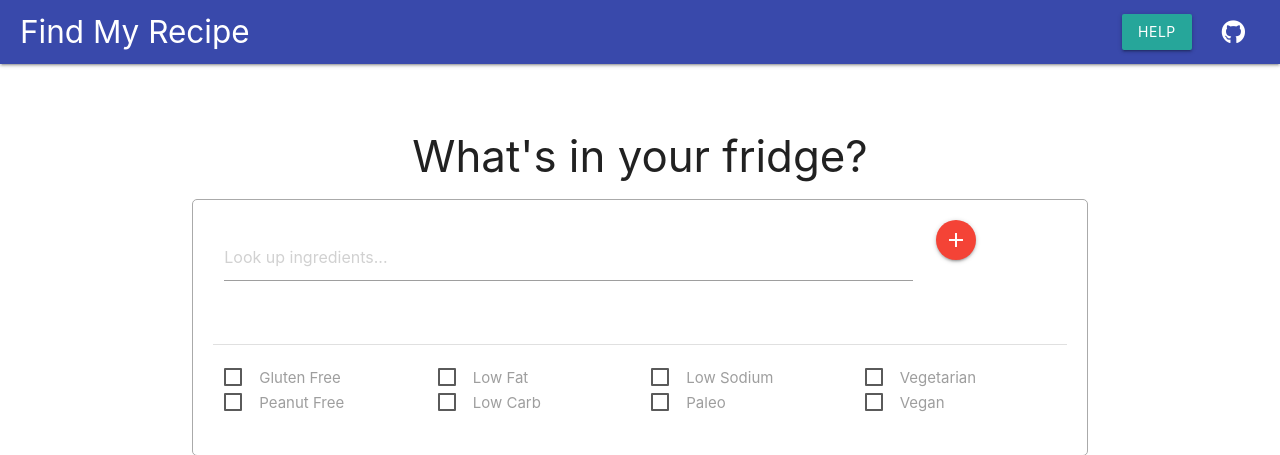
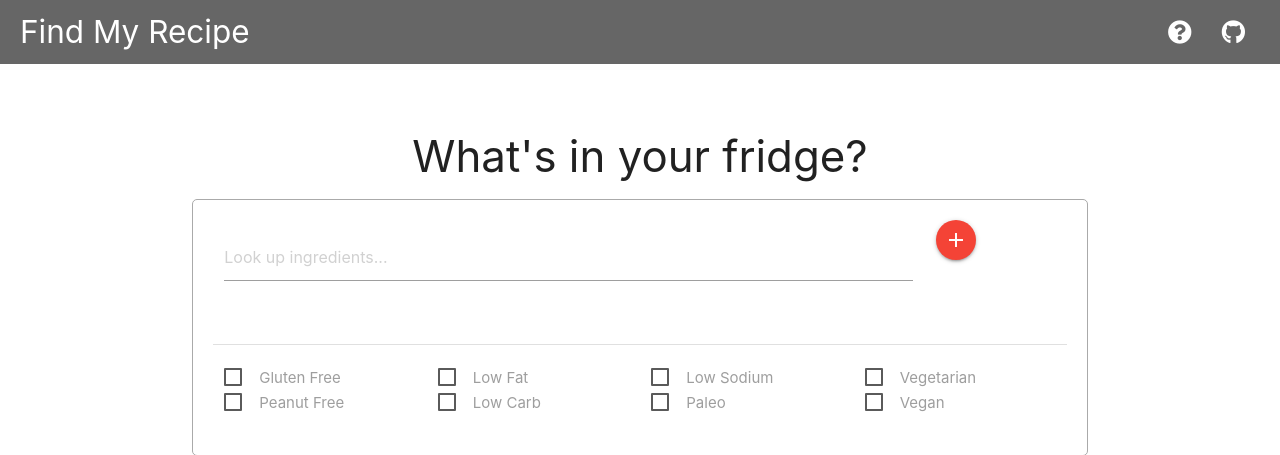
Before and after one commit to theparkinator56/Project-1, a PHP site: page /index.html in a window 1280 px wide. Shown: the top 455 px of the page. Run offline with PHP 8.4, Linux system fonts and the light colour scheme; some libraries are stand-ins or nearby versions.

Commit message:
changed navbar

```diff
--- a/index.html
+++ b/index.html
@@ -24,11 +24,11 @@
 <body>
     <!-- Header -->
     <header>
-        <nav class="indigo darken-1">
+        <nav class="nav">
             <div class="nav-wrapper ">
                 <a href="#" class="brand-logo">Find My Recipe</a>
                 <ul id="nav-mobile" class="right hide-on-med-and-down">
-                    <li><a class="waves-effect waves-light btn modal-trigger" href="#modalHelp">Help</a></li>
+                    <li><a class="modal-trigger" href="#modalHelp"><i class="fas fa-question-circle"></i></a></li>
                     <!-- Help Tab Modal -->
                     <div id="modalHelp" class="modal">
                         <div class="modal-content">
--- a/search-form/search-style.css
+++ b/search-form/search-style.css
@@ -15,6 +15,10 @@
     border-radius: 5px;
 }
 /* Nav Bar */
+.nav {
+    background-color: #666;
+    box-shadow: none;
+}
 .nav-wrapper {
     margin: 0 20px;
 }
```
